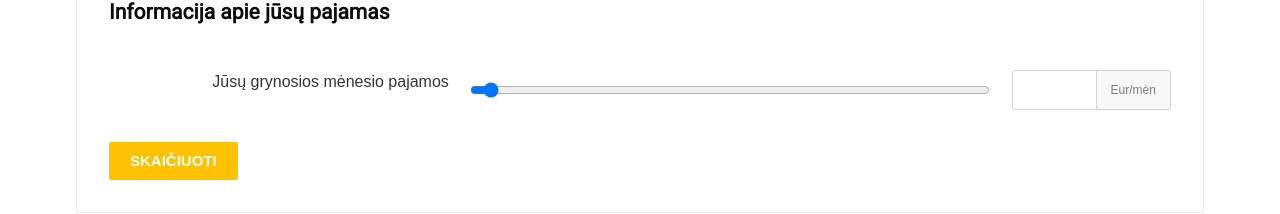
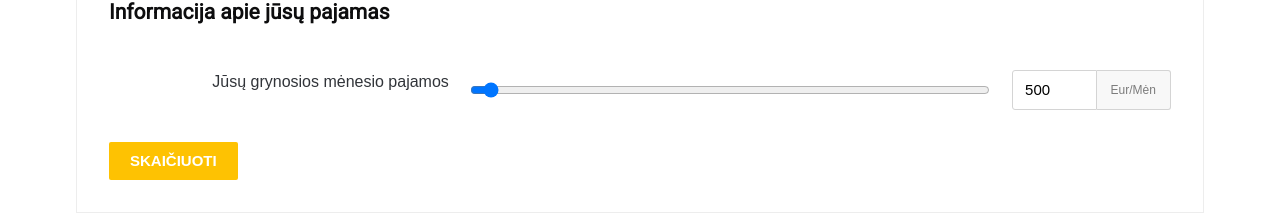
Before and after one commit to PaulKutka/swed-loan-front, an Angular app: page / in a window 1280 px wide. Shown: the part 542-756 px from the top of the page. Built offline with nearby package versions, Linux system fonts and the light colour scheme.

Commit message:
[Dev] working information about income inputs

```diff
--- a/src/app/calculator/calculator.component.html
+++ b/src/app/calculator/calculator.component.html
@@ -59,12 +59,13 @@
     <p>Jūsų grynosios mėnesio pajamos</p>
   </div>
   <div class="col col-6">
-    <input type='range' min="245" max="10000" step="5">
+    <input value="{{incomeAmountPerson}}" type='range' min="500" max="10000" step="50" [(ngModel)]="incomeAmountPerson">
   </div>
   <div class="col col-2">
     <div class="form-item">
       <div class="append">
-        <input class="mozilla-fix hasMonth" type="number"><span>Eur/mėn</span>
+        <input value="{{incomeAmountPerson}}" [(ngModel)]="incomeAmountPerson" class="mozilla-fix noMonth" type="number">
+        <span>Eur/Mėn</span>
       </div>
     </div>
   </div>
@@ -75,12 +76,13 @@
     <p>Sutuoktinio (bendraskolio) grynosios mėnesio pajamos</p>
   </div>
   <div class="col col-6">
-    <input type='range' min="245" max="10000" step="5">
+    <input value="{{incomeAmountSpouse}}" type='range' min="500" max="10000" step="50" [(ngModel)]="incomeAmountSpouse">
   </div>
   <div class="col col-2">
     <div class="form-item">
       <div class="append">
-        <input class="mozilla-fix hasMonth" type="number"><span>Eur/mėn</span>
+        <input value="{{incomeAmountSpouse}}" [(ngModel)]="incomeAmountSpouse" class="mozilla-fix noMonth" type="number">
+        <span>Eur/Mėn</span>
       </div>
     </div>
   </div>
--- a/src/app/calculator/calculator.component.ts
+++ b/src/app/calculator/calculator.component.ts
@@ -1,4 +1,4 @@
-import {Component, OnInit, Output} from "@angular/core";
+import {Component, OnInit} from "@angular/core";
 import {Payment} from "./payment";
 import {PaymentsCalculated} from "./paymentsCalculated";
 
@@ -15,9 +15,15 @@ export class CalculatorComponent implements OnInit {
 
   loanArray: Payment[] = [];
 
+  incomeAmountPerson: number;
+  incomeAmountSpouse: number;
+
   constructor() {
     setTimeout(() => this.loanSum = 500);
     setTimeout(() => this.loanTime = 1);
+
+    setTimeout(() => this.incomeAmountPerson = 500);
+    setTimeout(() => this.incomeAmountSpouse = 500);
   }
 
   ngOnInit() {
```
